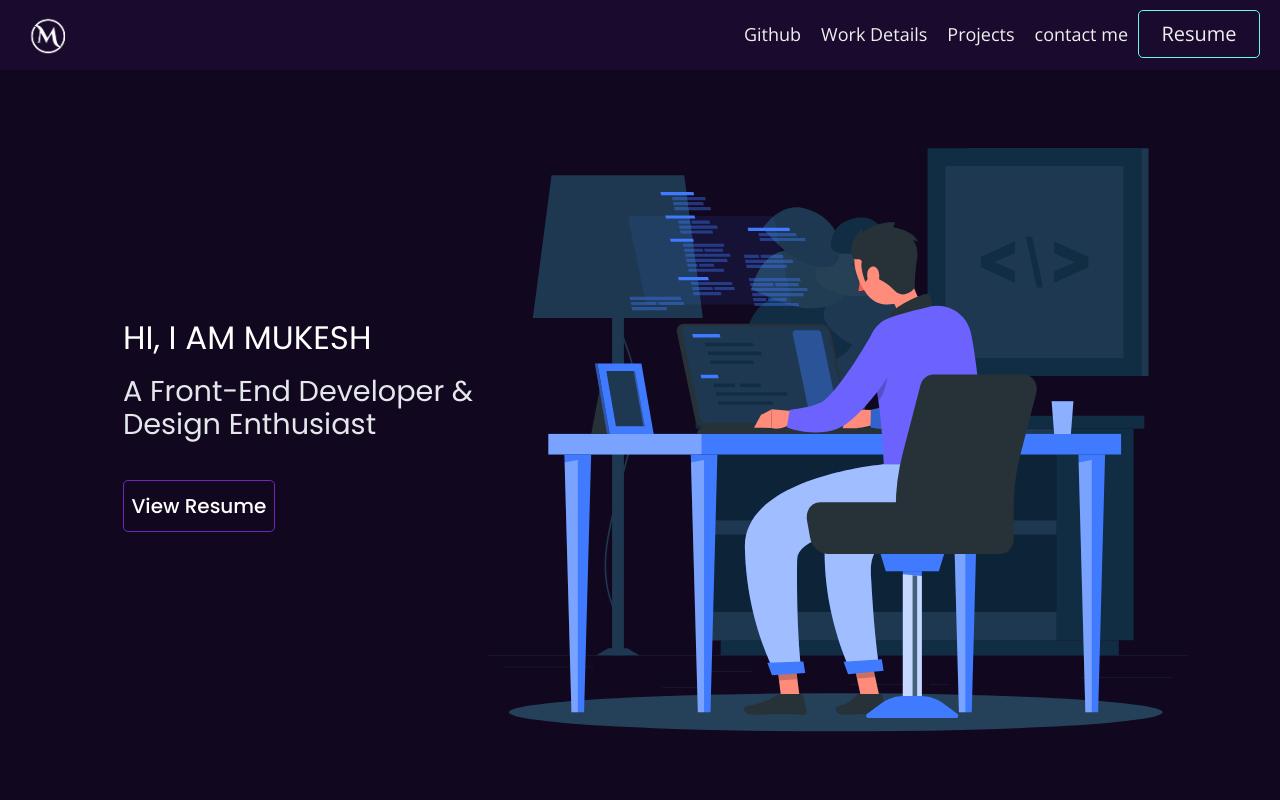
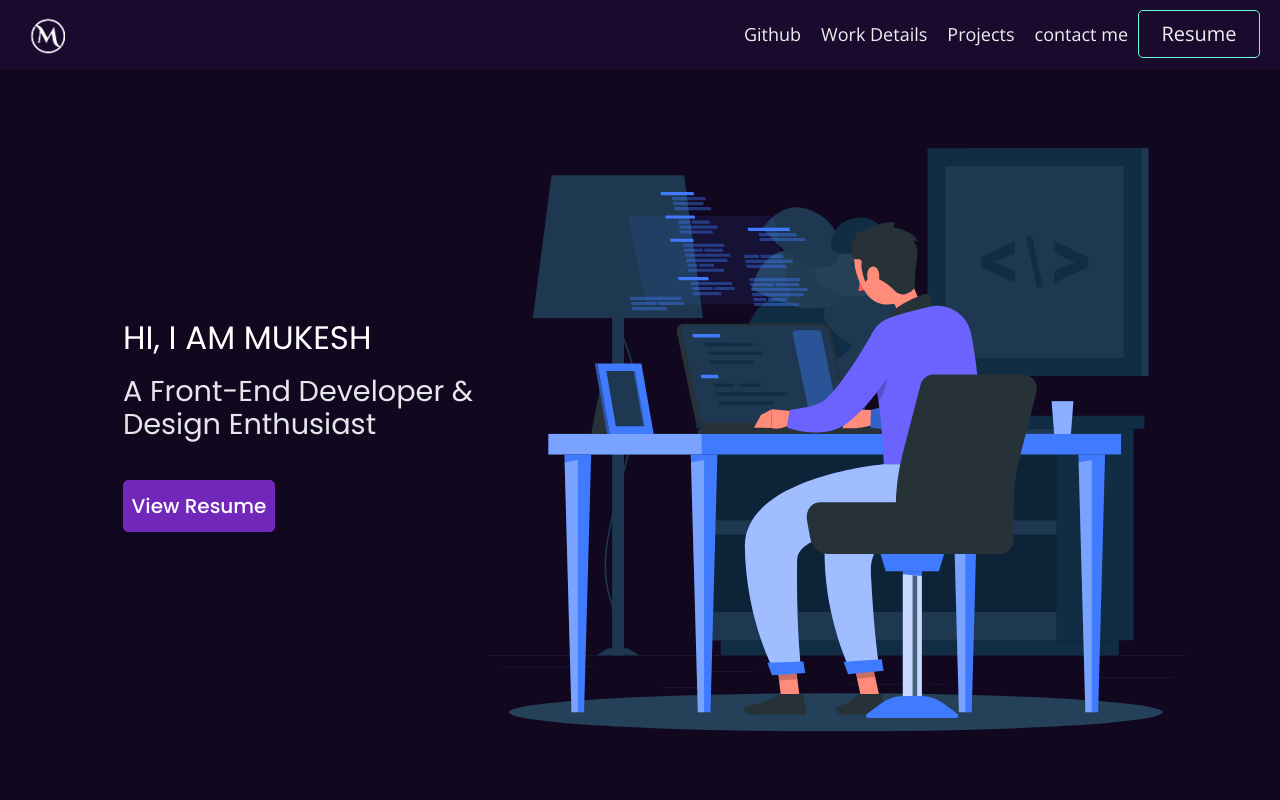
Before and after one commit to patidarmk/myportfolio, a React (Create React App) app: page / in a window 1280 px wide. In both pictures the pointer is over the link "View Resume". Shown: the top 800 px of the page. Built offline with nearby package versions, Linux system fonts and the light colour scheme.

Commit message:
update code

```diff
--- a/src/components/Profile.css
+++ b/src/components/Profile.css
@@ -142,6 +142,10 @@
 	color:rgb(229 231 235);
 }
 
+.view-resume--btn:hover{
+	background-color:rgb(113, 39, 186)
+}
+
 @media (max-width: 32rem) {
 	.profile-container {
 		flex-direction:column;
```
